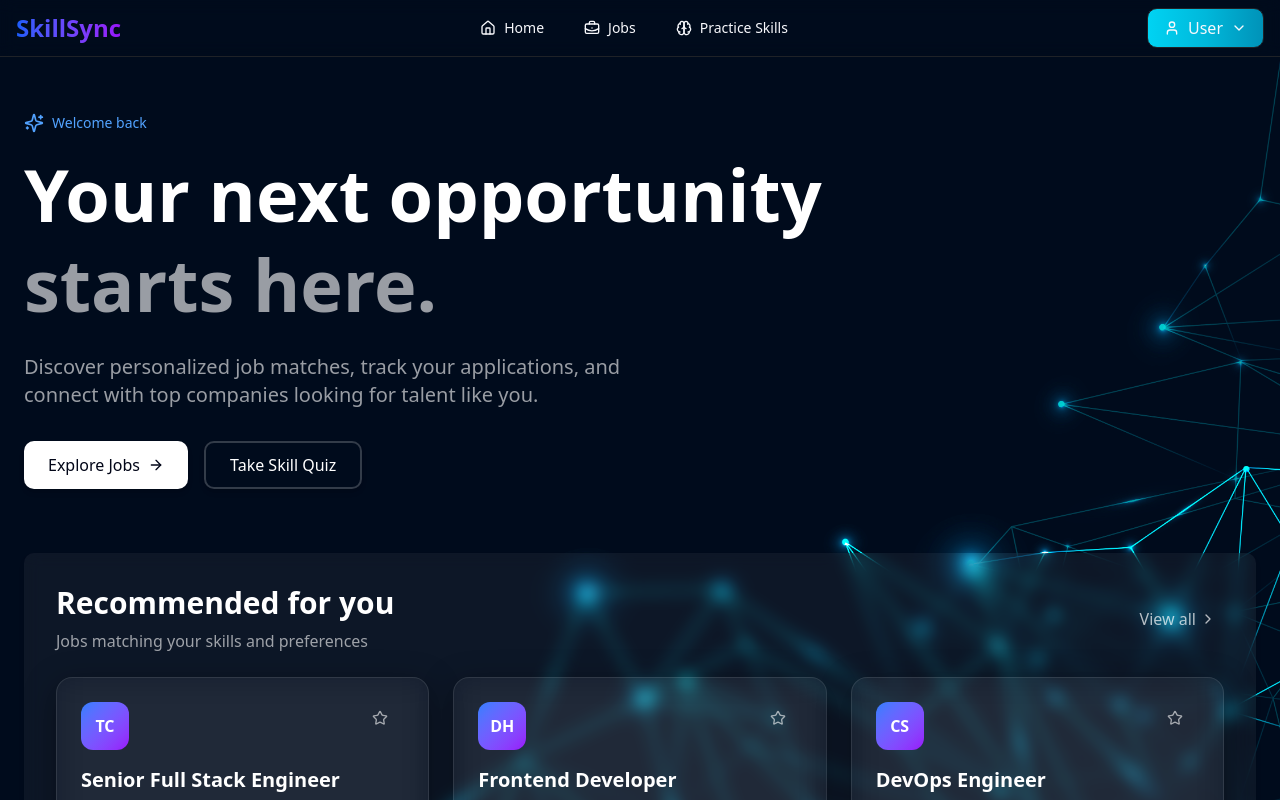
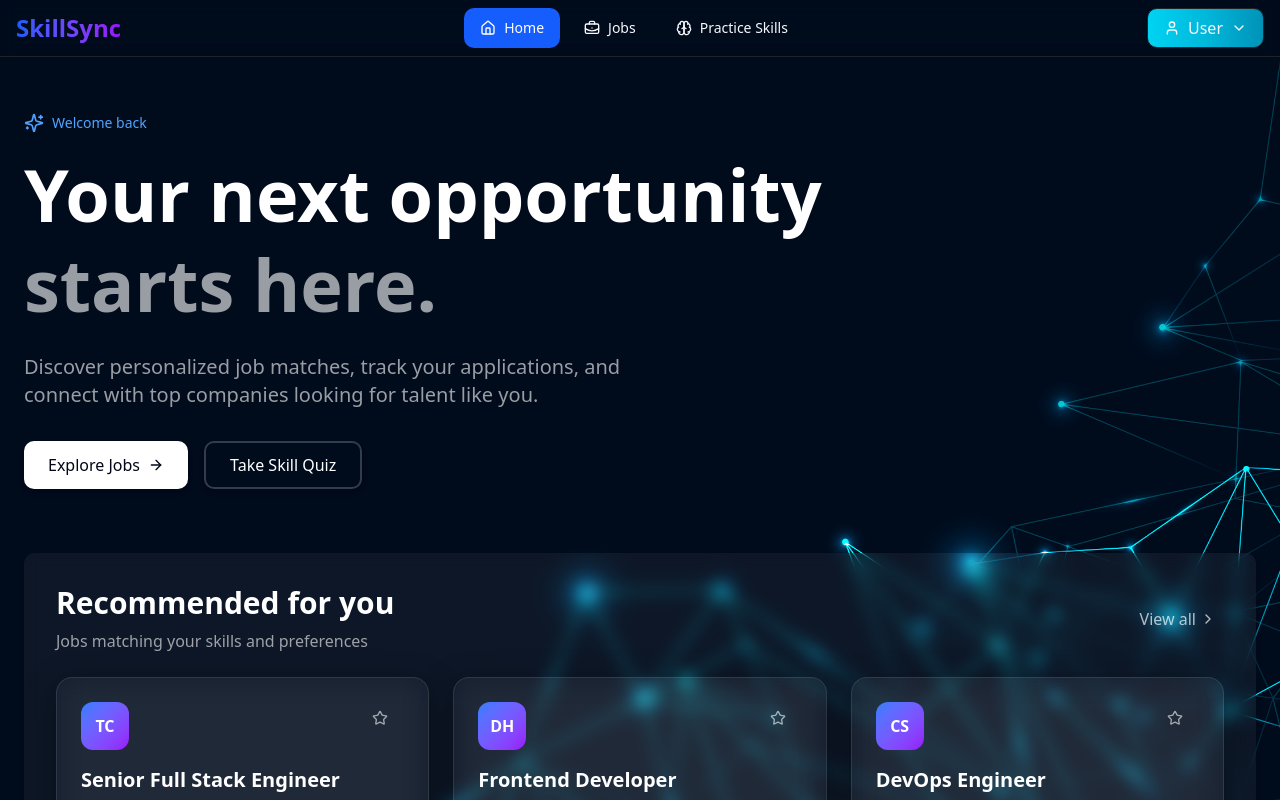
Before and after one commit to Ashik19aug/SkillSync, a Next.js app: page /dashboard in a window 1280 px wide. Shown: the top 800 px of the page. Built offline with nearby package versions, Linux system fonts and the light colour scheme.

Commit message:
navbar ui functional

```diff
--- a/src/container/navbar/NavBar.tsx
+++ b/src/container/navbar/NavBar.tsx
@@ -12,8 +12,12 @@ import {
 } from "lucide-react";
 import {useEffect, useRef, useState} from "react";
 import Link from "next/link";
+import {usePathname} from "next/navigation";
+import clsx from "clsx"
 
 export function Navbar() {
+    const pathname = usePathname()
+
     const [isUserDropdownOpen, setIsUserDropdownOpen] = useState(false);
     const [isMobileMenuOpen, setIsMobileMenuOpen] = useState(false);
 
@@ -45,6 +49,12 @@ export function Navbar() {
         };
     }, [isUserDropdownOpen, isMobileMenuOpen]);
 
+    const navItems = [
+        { href: "/dashboard", label: "Home", icon: House },
+        { href: "/jobs", label: "Jobs", icon: BriefcaseBusiness },
+        { href: "/quiz", label: "Practice Skills", icon: Brain },
+    ]
+
     return (
         <nav className="border-b-1 backdrop-blur-sm sticky top-0 z-50">
             <div className="container mx-auto px-4 py-2">
@@ -58,27 +68,24 @@ export function Navbar() {
 
                     {/* Desktop Center Button */}
                     <div className="hidden md:flex items-center gap-x-2">
-                        <Link href="/dashboard" className="block">
-                            <button
-                                className="inline-flex items-center justify-center rounded-md text-sm font-medium transition-colors hover:bg-accent hover:text-accent-foreground h-10 px-4 py-2 cursor-pointer">
-                                <House className="h-4 w-4 mr-2"/>
-                                Home
-                            </button>
-                        </Link>
-                        <Link href="/jobs" className="block">
-                            <button
-                                className="inline-flex items-center justify-center rounded-md text-sm font-medium transition-colors hover:bg-accent hover:text-accent-foreground h-10 px-4 py-2 cursor-pointer">
-                                <BriefcaseBusiness className="h-4 w-4 mr-2" />
-                                Jobs
-                            </button>
-                        </Link>
-                        <Link href="/quiz" className="block">
-                            <button
-                                className="inline-flex items-center justify-center rounded-md text-sm font-medium transition-colors hover:bg-accent hover:text-accent-foreground h-10 px-4 py-2 cursor-pointer">
-                                <Brain className="h-4 w-4 mr-2" />
-                                Practice Skills
-                            </button>
-                        </Link>
+                        {navItems.map(({ href, label, icon: Icon }) => {
+                            const isActive = pathname === href
+                            return (
+                                <Link href={href} key={href} className="block">
+                                    <button
+                                        className={clsx(
+                                            "inline-flex items-center justify-center rounded-md text-sm font-medium transition-colors h-10 px-4 py-2 cursor-pointer",
+                                            isActive
+                                                ? "bg-blue-600 text-white" // ✅ active state background
+                                                : "hover:bg-accent hover:text-accent-foreground"
+                                        )}
+                                    >
+                                        <Icon className="h-4 w-4 mr-2" />
+                                        {label}
+                                    </button>
+                                </Link>
+                            )
+                        })}
                     </div>
 
                     {/* Desktop User Dropdown */}
```
